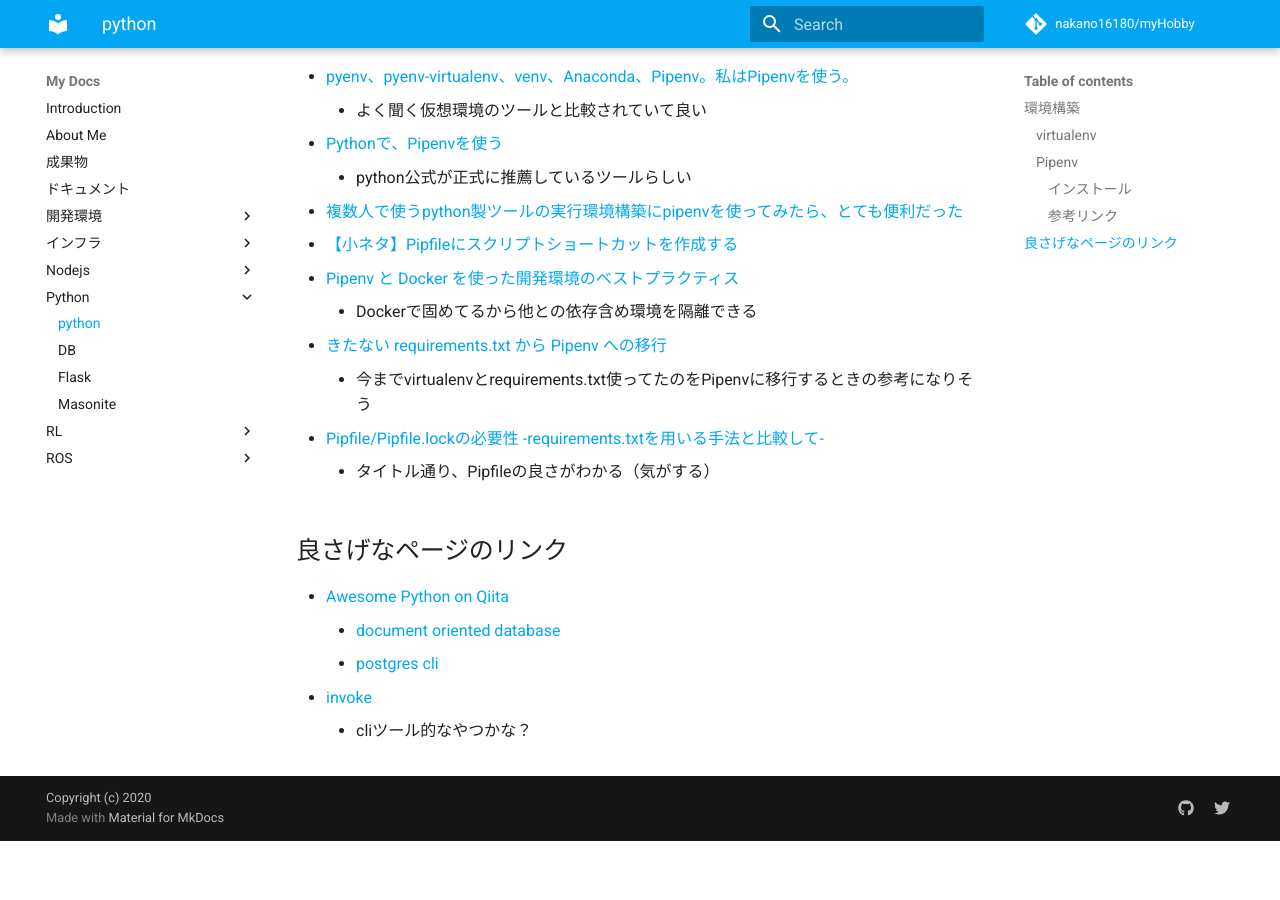
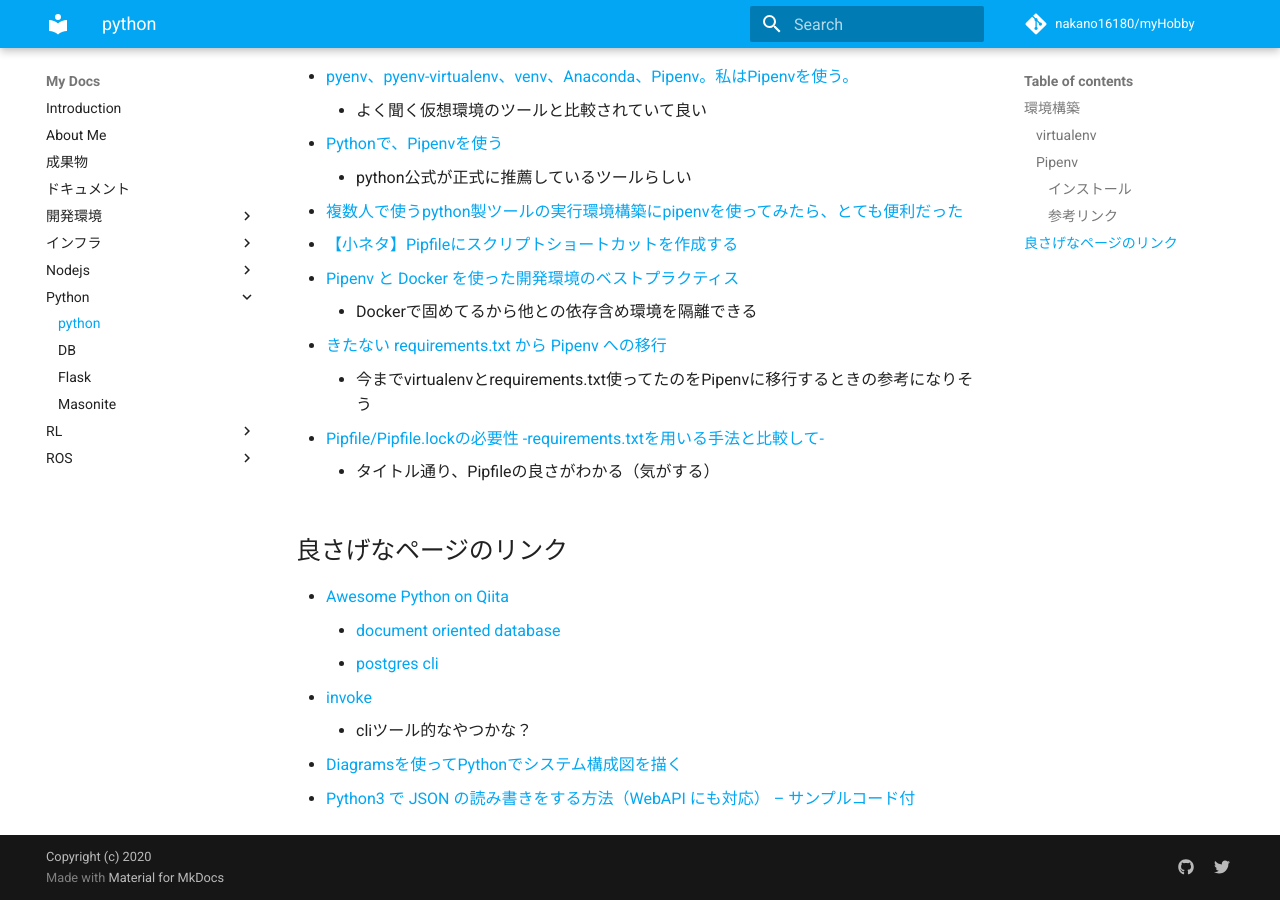
Before and after one commit to nakano16180/myHobby, an MkDocs documentation site: the page built from docs/Python/python.md, in a window 1280 px wide and 900 px high, scrolled down 628 px. Built offline with MkDocs 1.6.1 and Material for MkDocs 9.7.7, drawn with Linux system fonts in a browser that asks for light colours; comment, search, counter and statistics services are not loaded; before the commit the page ends 1469 px from its top, so only the background shows below that.

Commit message:
update python

```diff
--- a/docs/Python/python.md
+++ b/docs/Python/python.md
@@ -35,3 +35,5 @@
     - [postgres cli](https://github.com/dbcli/pgcli)
   - [invoke](https://github.com/pyinvoke/invoke)
     - cliツール的なやつかな？
+  - [Diagramsを使ってPythonでシステム構成図を描く](https://dev.classmethod.jp/articles/diagrams-introduction/)
+  - [Python3 で JSON の読み書きをする方法（WebAPI にも対応） – サンプルコード付](https://www.craneto.co.jp/archives/1331/)
```
